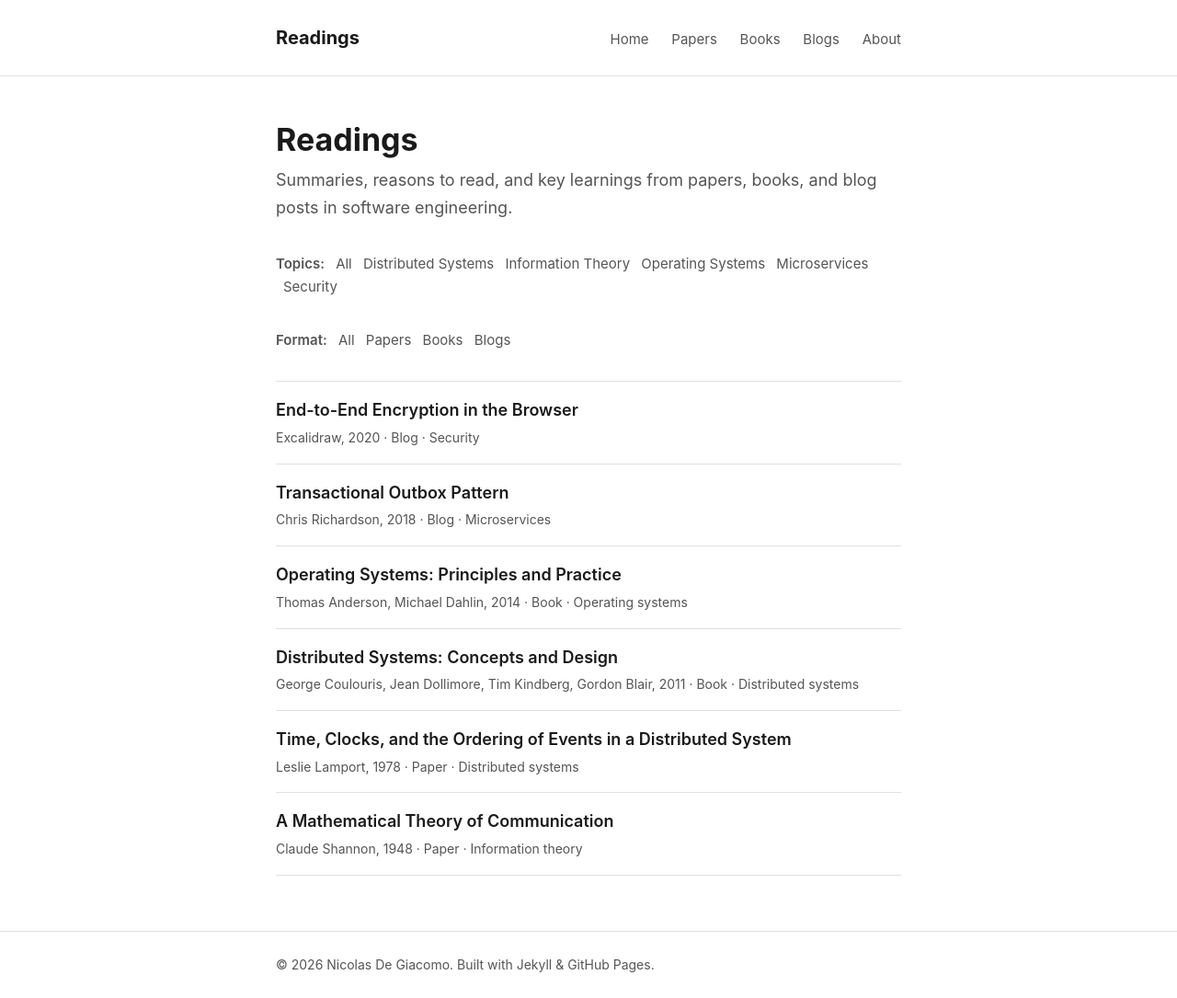
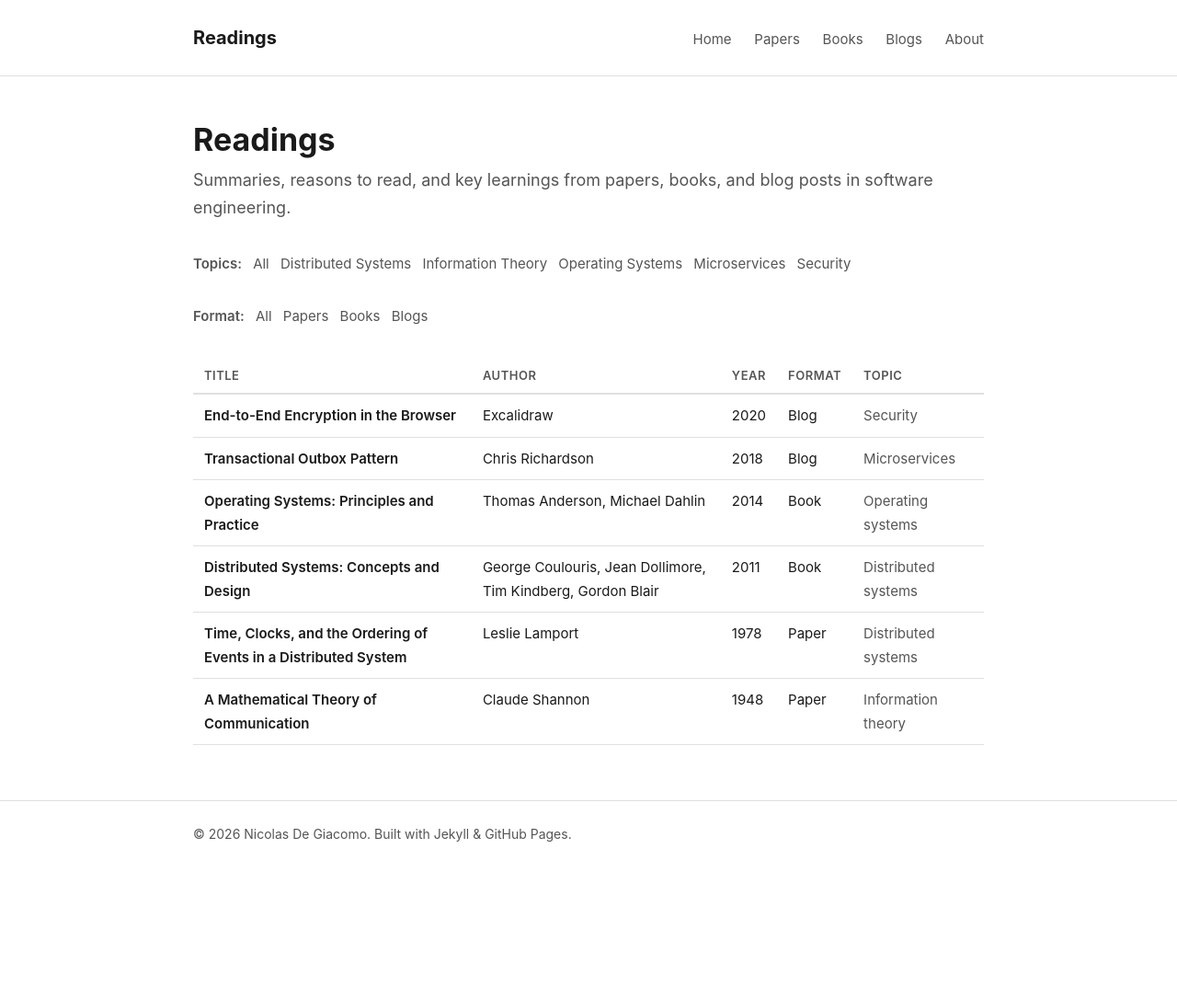
Before and after one commit to NicoDeGiacomo/readings, a Jekyll site: the page built from index.md, in a window 1280 px wide. Shown: the whole page at 92% size. Built offline with Jekyll 4.4.1, drawn with Linux system fonts in a browser that asks for light colours; after the commit the page ends 943 px from its top, so only the background shows below that.

Commit message:
Change homepage entries from list to table layout
Displays entries in a structured table with columns for title, author,
year, format, and topic. Widens max-width to 900px. On mobile, the
table collapses into a stacked card-like layout.

```diff
--- a/assets/css/style.css
+++ b/assets/css/style.css
@@ -5,7 +5,7 @@
   --accent: #0066cc;
   --border: #e0e0e0;
   --code-bg: #f5f5f5;
-  --max-width: 720px;
+  --max-width: 900px;
 }
 
 * {
@@ -92,34 +92,50 @@ body {
   color: var(--accent);
 }
 
-.entries-list {
-  list-style: none;
+.entries-table {
+  width: 100%;
+  border-collapse: collapse;
+  font-size: 15px;
 }
 
-.entries-list li {
-  padding: 16px 0;
-  border-bottom: 1px solid var(--border);
+.entries-table th {
+  text-align: left;
+  font-weight: 600;
+  color: var(--text-secondary);
+  font-size: 13px;
+  text-transform: uppercase;
+  letter-spacing: 0.5px;
+  padding: 8px 12px;
+  border-bottom: 2px solid var(--border);
 }
 
-.entries-list li:first-child {
-  border-top: 1px solid var(--border);
+.entries-table td {
+  padding: 10px 12px;
+  border-bottom: 1px solid var(--border);
+  vertical-align: top;
 }
 
-.entries-list .entry-link {
-  font-size: 18px;
-  font-weight: 600;
+.entries-table tbody tr:hover {
+  background: var(--code-bg);
+}
+
+.entries-table a {
   color: var(--text);
   text-decoration: none;
+  font-weight: 600;
 }
 
-.entries-list .entry-link:hover {
+.entries-table a:hover {
   color: var(--accent);
 }
 
-.entries-list .entry-info {
+.entries-table td:last-child a {
+  font-weight: 400;
   color: var(--text-secondary);
-  font-size: 14px;
-  margin-top: 2px;
+}
+
+.entries-table td:last-child a:hover {
+  color: var(--accent);
 }
 
 /* Entry page */
@@ -215,4 +231,50 @@ body {
   .entry-header h1 {
     font-size: 24px;
   }
+
+  .entries-table thead {
+    display: none;
+  }
+
+  .entries-table,
+  .entries-table tbody,
+  .entries-table tr,
+  .entries-table td {
+    display: block;
+  }
+
+  .entries-table tr {
+    padding: 12px 0;
+    border-bottom: 1px solid var(--border);
+  }
+
+  .entries-table td {
+    padding: 2px 0;
+    border: none;
+  }
+
+  .entries-table td:first-child {
+    font-size: 16px;
+  }
+
+  .entries-table td:nth-child(2),
+  .entries-table td:nth-child(3),
+  .entries-table td:nth-child(4),
+  .entries-table td:nth-child(5) {
+    font-size: 13px;
+    color: var(--text-secondary);
+    display: inline;
+  }
+
+  .entries-table td:nth-child(2)::after {
+    content: ", ";
+  }
+
+  .entries-table td:nth-child(3)::after {
+    content: " · ";
+  }
+
+  .entries-table td:nth-child(4)::after {
+    content: " · ";
+  }
 }
--- a/index.md
+++ b/index.md
@@ -25,14 +25,26 @@ title: Home
   <a href="{{ '/formats/blogs/' | relative_url }}">Blogs</a>
 </div>
 
-<ul class="entries-list">
-{% assign sorted_entries = site.entries | sort: 'year' | reverse %}
-{% for entry in sorted_entries %}
-  <li>
-    <a class="entry-link" href="{{ entry.url | relative_url }}">{{ entry.title }}</a>
-    <div class="entry-info">
-      {{ entry.author }}{% if entry.year %}, {{ entry.year }}{% endif %} &middot; {{ entry.format | capitalize }} &middot; {{ entry.topic | replace: '-', ' ' | capitalize }}
-    </div>
-  </li>
-{% endfor %}
-</ul>
+<table class="entries-table">
+  <thead>
+    <tr>
+      <th>Title</th>
+      <th>Author</th>
+      <th>Year</th>
+      <th>Format</th>
+      <th>Topic</th>
+    </tr>
+  </thead>
+  <tbody>
+  {% assign sorted_entries = site.entries | sort: 'year' | reverse %}
+  {% for entry in sorted_entries %}
+    <tr>
+      <td><a href="{{ entry.url | relative_url }}">{{ entry.title }}</a></td>
+      <td>{{ entry.author }}</td>
+      <td>{{ entry.year }}</td>
+      <td>{{ entry.format | capitalize }}</td>
+      <td><a href="{{ '/topics/' | append: entry.topic | append: '/' | relative_url }}">{{ entry.topic | replace: '-', ' ' | capitalize }}</a></td>
+    </tr>
+  {% endfor %}
+  </tbody>
+</table>
```
